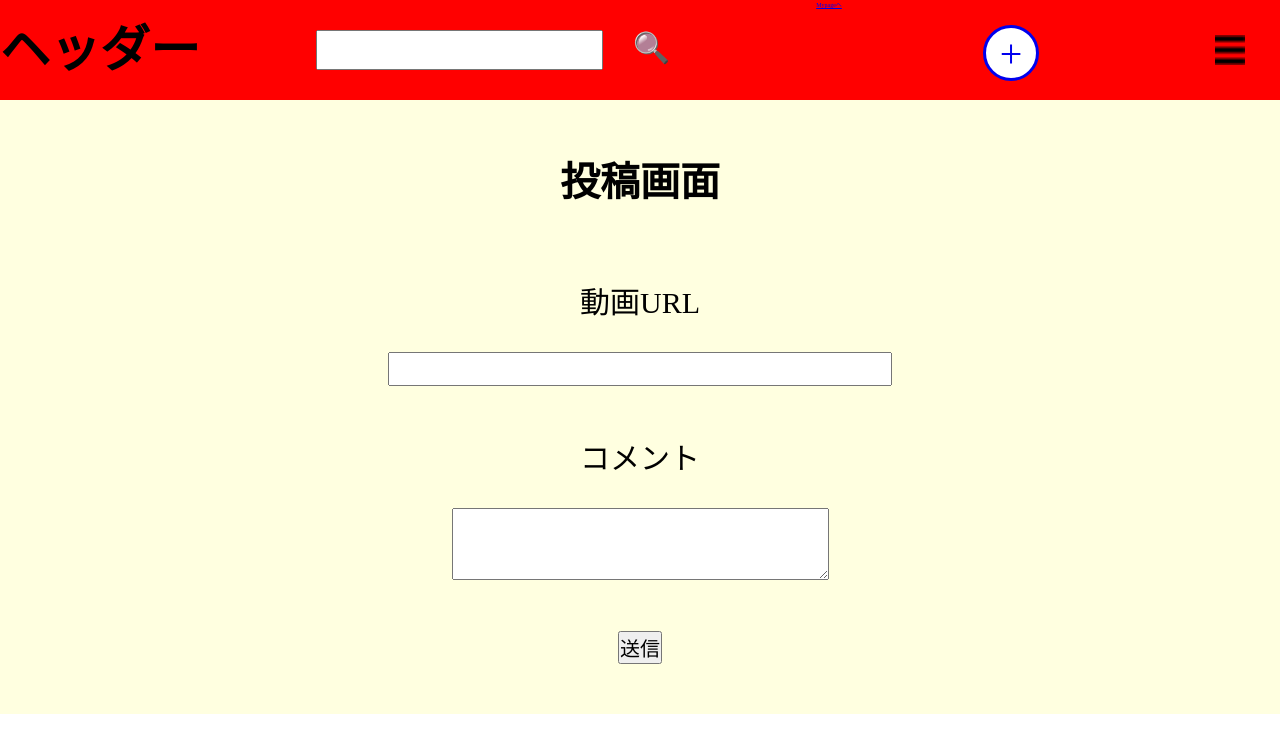
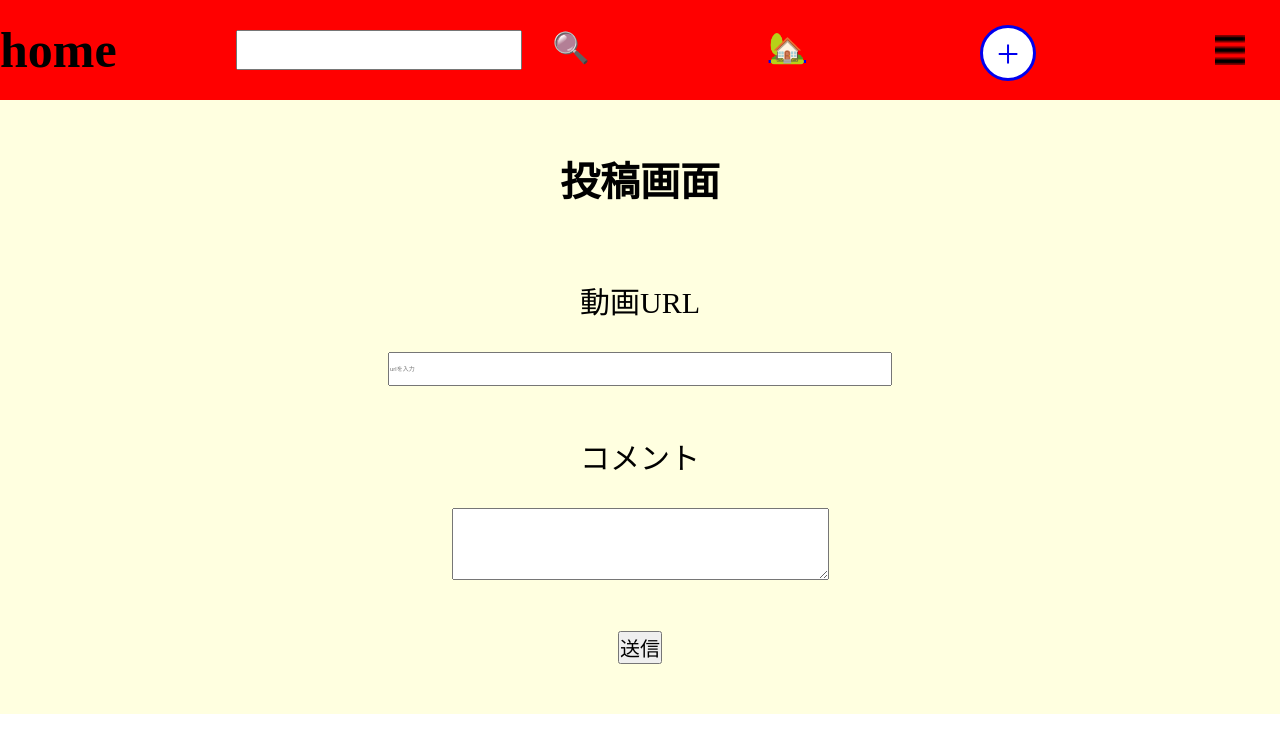
Before and after one commit to headshotMoufu/headshotMoufu, a Vue app: page /upload in a window 1280 px wide. Shown: the top 752 px of the page. Built offline with nearby package versions, Linux system fonts and the light colour scheme.

Commit message:
途中まで

```diff
--- a/src/components/Header.vue
+++ b/src/components/Header.vue
@@ -1,14 +1,18 @@
 <template>
   <div class="header">
-    <h1 class="title">ヘッダー</h1>
+    <h1 class="title">home</h1>
     <div class="serch">
       <input type="text" class="serch-text" />
       <div class="serch-mark">🔍</div>
     </div>
-    <router-link to="/my-page">Mypageへ</router-link>
+    <router-link to="/home">
+      <div class="home-mark">🏡</div>
+    </router-link>
     <router-link to="/upload">
-      <div class="toUpload"><span>+</span></div></router-link
-    >
+      <div class="toUpload">
+        <span>+</span>
+      </div>
+    </router-link>
     <img
       @click="passClick"
       src="../assets/menu.png"
@@ -39,6 +43,10 @@
   width: 100%;
 }
 .serch-mark {
+  margin: 3rem;
+  font-size: 3rem;
+}
+.home-mark {
   margin: 3rem;
   font-size: 3rem;
 }
--- a/src/router/index.js
+++ b/src/router/index.js
@@ -7,7 +7,7 @@ Vue.use(VueRouter)
 
 const routes = [
   {
-    path: "/",
+    path: "/home",
     name: "Home",
     component: Home,
   },
--- a/src/views/Upload.vue
+++ b/src/views/Upload.vue
@@ -3,7 +3,13 @@
     <h1 class="title">投稿画面</h1>
     <div class="form">
       <div class="small-title">動画URL</div>
-      <input class="input-url" id="inputUrl" name="inputUrl" required />
+      <input
+        class="input-url"
+        id="inputUrl"
+        name="inputUrl"
+        placeholder="urlを入力"
+        required
+      />
       <div class="small-title">コメント</div>
       <textarea
         name="inputComment"
```
